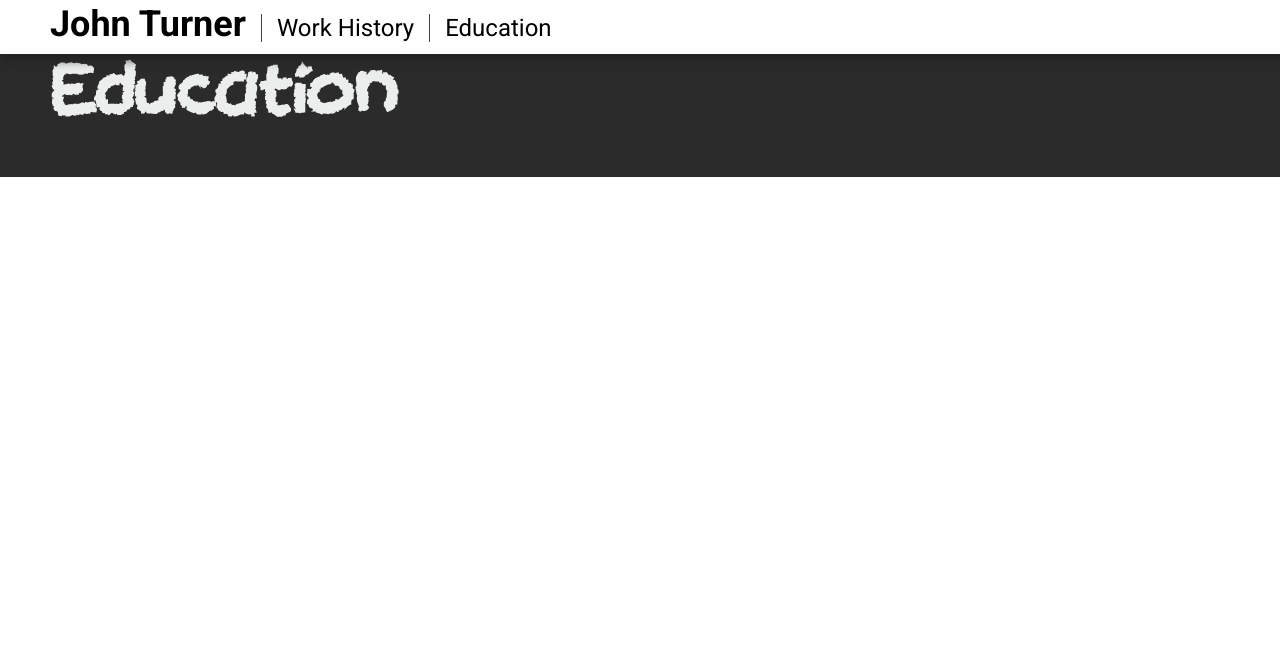
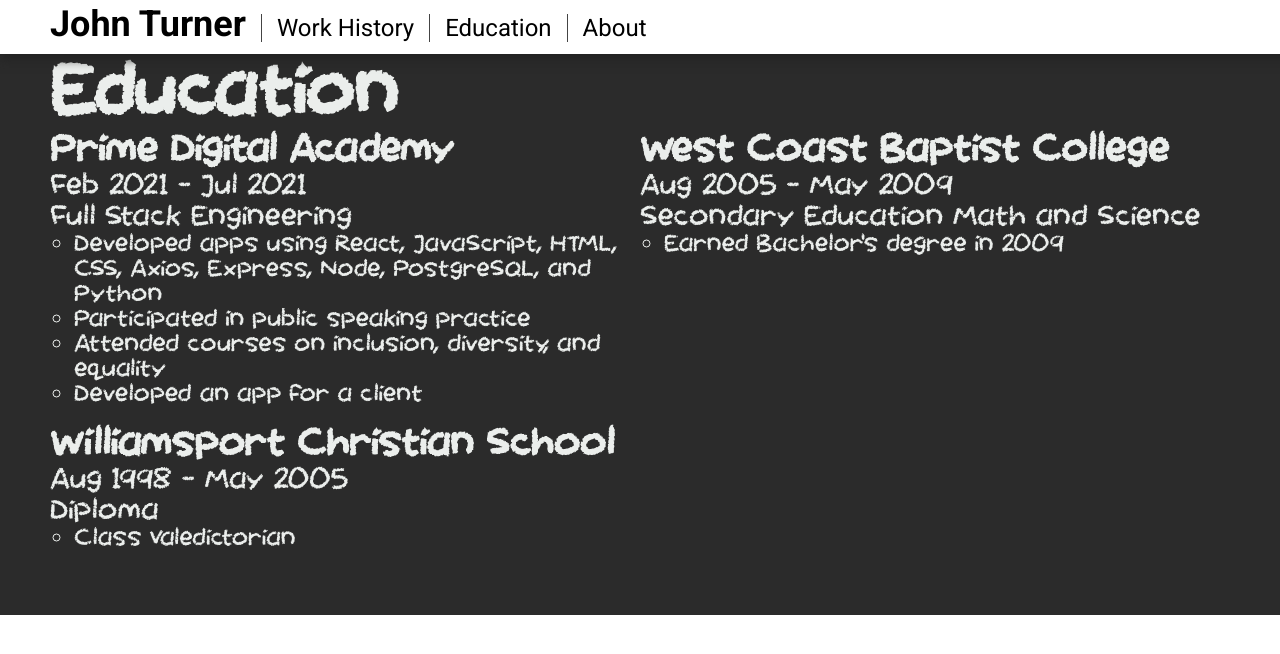
Before and after one commit to johnturner4004/vue-portfolio, a Vue app: page /education in a window 1280 px wide. Shown: the top 654 px of the page. Built offline with nearby package versions, Linux system fonts and the light colour scheme.

Commit message:
about view

```diff
--- a/src/App.vue
+++ b/src/App.vue
@@ -3,6 +3,7 @@
     <router-link to="/"><span class="nav__name">John Turner</span></router-link>
     <router-link to="/work-history"><span class="nav__link">Work History</span></router-link>
     <router-link to="/education"><span class="nav__link">Education</span></router-link>
+    <router-link to="/about"><span class="nav__link">About</span></router-link>
   </nav>
   <router-view />
 </template>
@@ -38,17 +39,28 @@
   padding-top: 0.25rem;
 }
 
+.nav__name,
+.nav__link {
+  background-color: transparent;
+  transition: background-color 0.3s ease-in-out;
+  box-shadow: inset 0 0 10px 10px #fff;
+  color: #000;
+}
+
+.nav__name:hover,
+.nav__link:hover {
+  background-color: #44444480;
+}
+
 .nav__name {
   font-size: 2.25rem;
   line-height: 2.5rem;
   font-weight: 700;
   padding-right: 0.9375rem;
-  color: #000;
 }
 
 .nav__link {
   padding: 0 0.9375rem;
-  color: #000;
   border-left: 1px solid #444;
   font-size: 1.5rem;
   margin: 0.625rem 0;
@@ -58,7 +70,13 @@
   text-decoration: none;
 }
 
-p, h1, h2, h3, h4, h5, h6 {
+p,
+h1,
+h2,
+h3,
+h4,
+h5,
+h6 {
   margin: 0;
   padding: 0;
 }
--- /dev/null
+++ b/src/components/EducationEntry.vue
@@ -0,0 +1,54 @@
+<template>
+  <h2 class="school__name">{{ school.name }}</h2>
+  <p class="school__date">{{ start_date }} - {{ end_date }}</p>
+  <p class="school__course">{{ school.course }}</p>
+  <ul class="school__list">
+    <li class="school__description" v-for="(entry, index) in school.description" :key="index">{{ entry }}</li>
+  </ul>
+</template>
+
+<script>
+  import moment from 'moment';
+
+  let start_date;
+  let end_date;
+
+  export default {
+    name: 'EducationEntry',
+    props: [
+      'school'
+    ],
+    setup(props) {
+      start_date = moment(props.school.start_date, 'MM/YYYY').format("MMM YYYY");
+      end_date = moment(props.school.end_date, 'MM/YYYY').format("MMM YYYY");
+    },
+    data() {
+      return {
+        start_date,
+        end_date
+      }
+    }
+  }
+</script>
+
+<style>
+.school__name {
+  font-size: 2rem;
+}
+
+.school__date,
+.school__course {
+  font-size: 1.5rem;
+}
+
+.school__list {
+  padding: 0;
+  margin: 0;
+}
+
+.school__description {
+  font-size: 1.25rem;
+  margin-left: 1.5rem;
+  margin-right: 1rem;
+}
+</style>
--- a/src/router/index.js
+++ b/src/router/index.js
@@ -1,7 +1,8 @@
 import HomeVue from "../views/Home.vue";
 import WorkHistory from "../views/WorkHistory.vue";
-import EducationVue from "../views/Education.vue"
-import { createRouter, createWebHistory } from 'vue-router'
+import EducationVue from "../views/Education.vue";
+import AboutVue from "../views/About.vue";
+import { createRouter, createWebHistory } from 'vue-router';
 
 const router = createRouter({
   history: createWebHistory(process.env.BASE_URL),
@@ -20,6 +21,11 @@
       path: '/education',
       name: 'Education',
       component: EducationVue
+    },
+    {
+      path: '/about',
+      name: 'About',
+      component: AboutVue
     }
   ]
 })
--- /dev/null
+++ b/src/views/About.vue
@@ -0,0 +1,18 @@
+<template>
+  <div class="about">
+    <h1>About this site</h1>
+    <p>This site is a clone of <a href="https://www.johnturner.ninja">my portfolio site.</a> I wanted to make a site using only Vue. The only exception is momentjs which was used for the dates. For more details about me visit <a href="https://www.johnturner.ninjs/about">here</a>.</p>
+  </div>
+</template>
+
+<script>
+export default {
+  name: 'AboutVue'
+}
+</script>
+
+<style>
+.about {
+  padding: 6.25rem 3.125rem 3.125rem 3.125rem;
+}
+</style>
--- a/src/views/Education.vue
+++ b/src/views/Education.vue
@@ -1,13 +1,29 @@
 <template>
   <div class="education-page">
     <h1 class="education-page__title">Education</h1>
+    <ul class="education-page__list">
+      <li class="education-page__school" v-for="(school, index) in data" :key="index">
+        <EducationEntry :school="school" />
+      </li>
+    </ul>
   </div>
 </template>
 
 <script>
-  export default {
-    name: "EducationVue"
+import EducationEntry from '../components/EducationEntry.vue'
+import json from '../data/resume.json'
+
+export default {
+  name: "EducationVue",
+  components: {
+    EducationEntry
+  },
+  data() {
+    return {
+      data: json.education
+    }
   }
+}
 </script>
 
 <style>
@@ -26,4 +42,17 @@
 .education-page__title {
   font-size: 3.75rem;
 }
+
+.education-page__list {
+  padding: 0;
+  margin: 0;
+  display: flex;
+  flex-wrap: wrap;
+}
+
+.education-page__school {
+  list-style: none;
+  width: 50%;
+  padding-bottom: 1rem;
+  }
 </style>
--- a/src/views/WorkHistory.vue
+++ b/src/views/WorkHistory.vue
@@ -88,5 +88,6 @@
 .work-history__job {
   list-style: none;
   width: 50%;
+  padding-bottom: 1rem;
 }
 </style>
```
